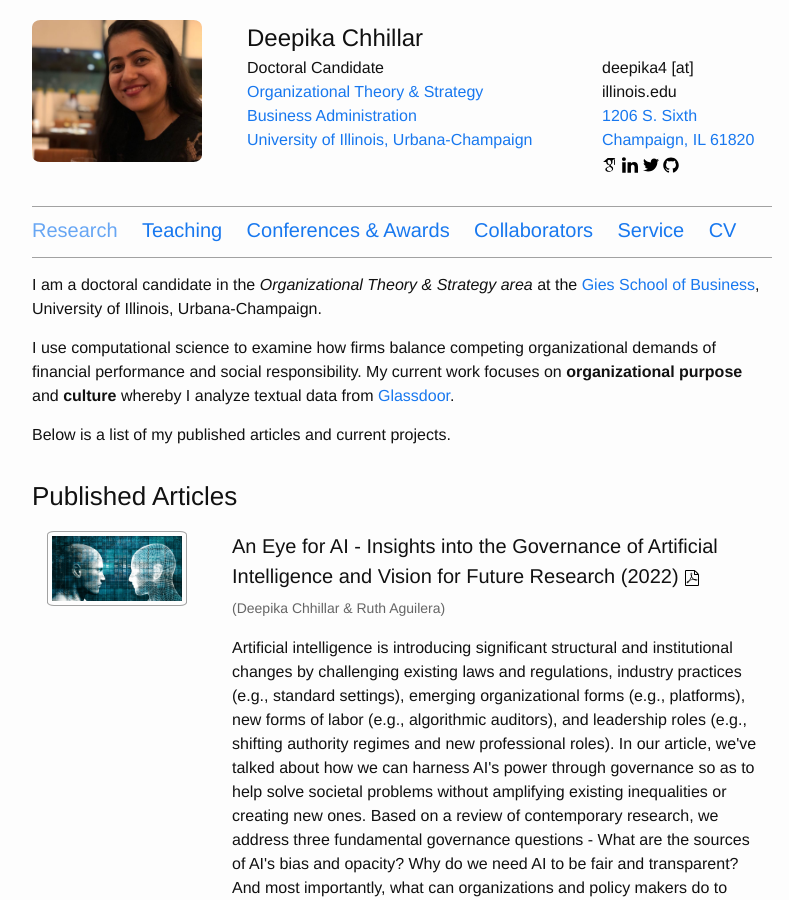
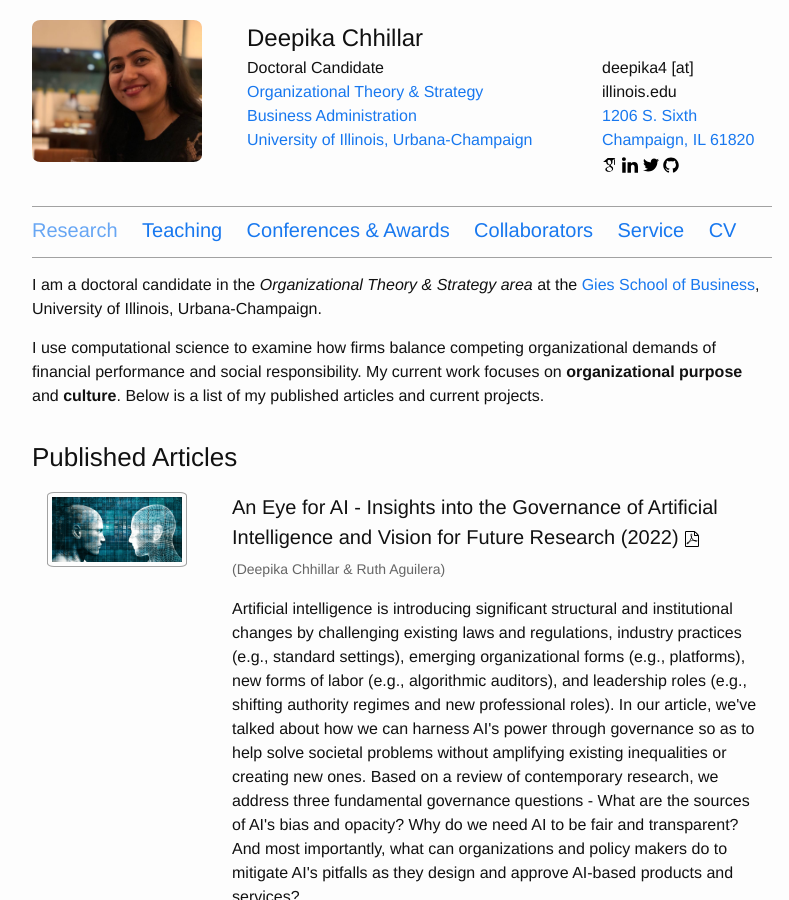
Before and after one commit to deepikachhillar/deepikachhillar.github.io, a Jekyll site: the page built from index.md, in a window 1280 px wide and 900 px high. Shown: the whole window, without its empty margins (238-1027 px from the left). Built offline with Jekyll 4.4.1, drawn with Linux system fonts in a browser that asks for light colours.

Commit message:
Update index.md

```diff
--- a/index.md
+++ b/index.md
@@ -7,9 +7,7 @@ group: research
 
 I am a doctoral candidate in the *Organizational Theory & Strategy area* at the [Gies School of Business](https://giesbusiness.illinois.edu/){:target="_blank"}, University of Illinois, Urbana-Champaign.
 
-I use computational science to examine how firms balance competing organizational demands of financial performance and social responsibility. My current work focuses on **organizational purpose** and **culture** whereby I analyze textual data from [Glassdoor](https://www.glassdoor.com/member/home/index.htm){:target="_blank}.
-
-Below is a list of my published articles and current projects.
+I use computational science to examine how firms balance competing organizational demands of financial performance and social responsibility. My current work focuses on **organizational purpose** and **culture**. Below is a list of my published articles and current projects.
 
 ### Published Articles
 {% assign inactive = site.data.projects | where_exp: "project", "project.end == 2022" %} {% include projects.html data=inactive %}
```
